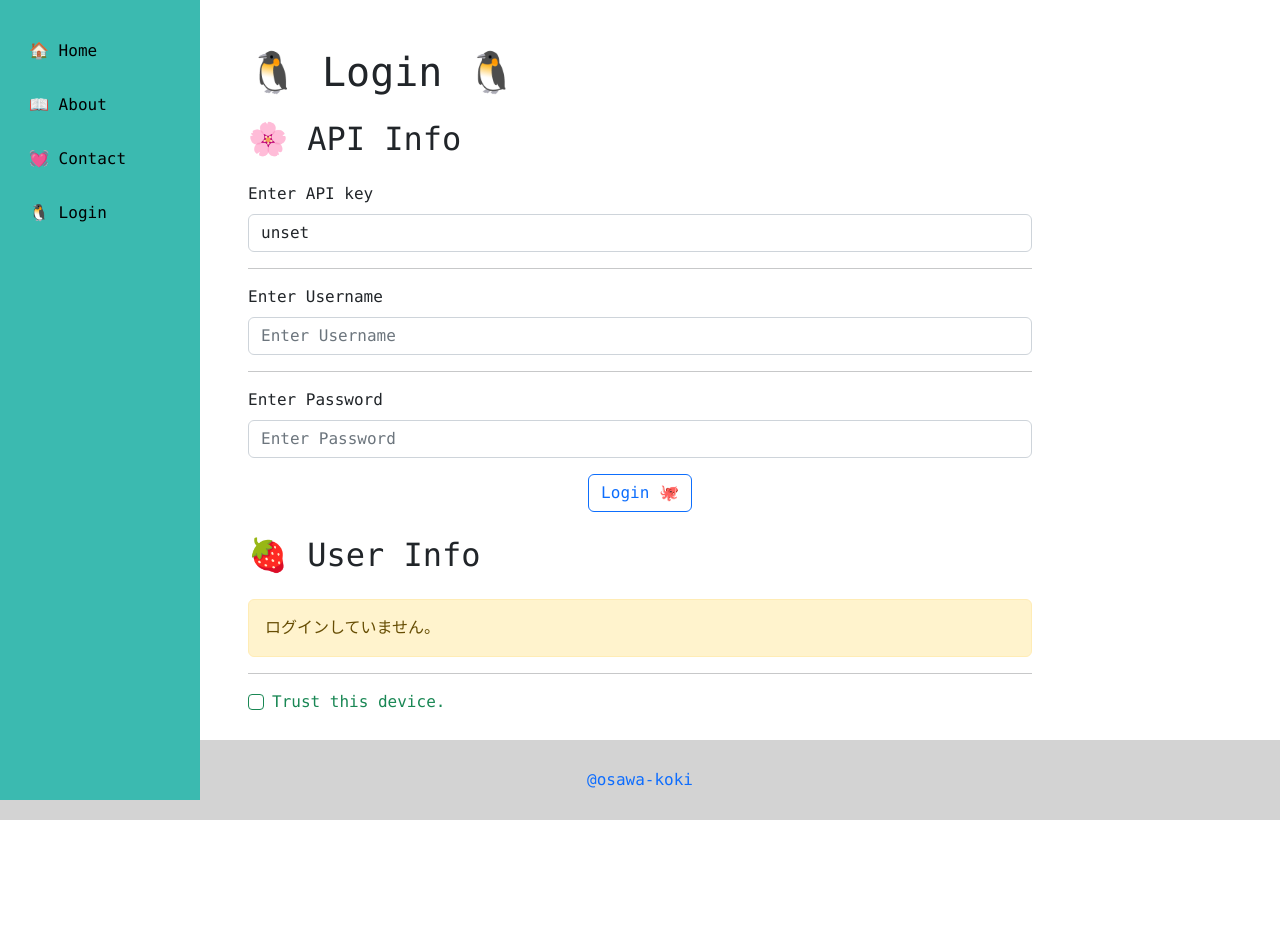
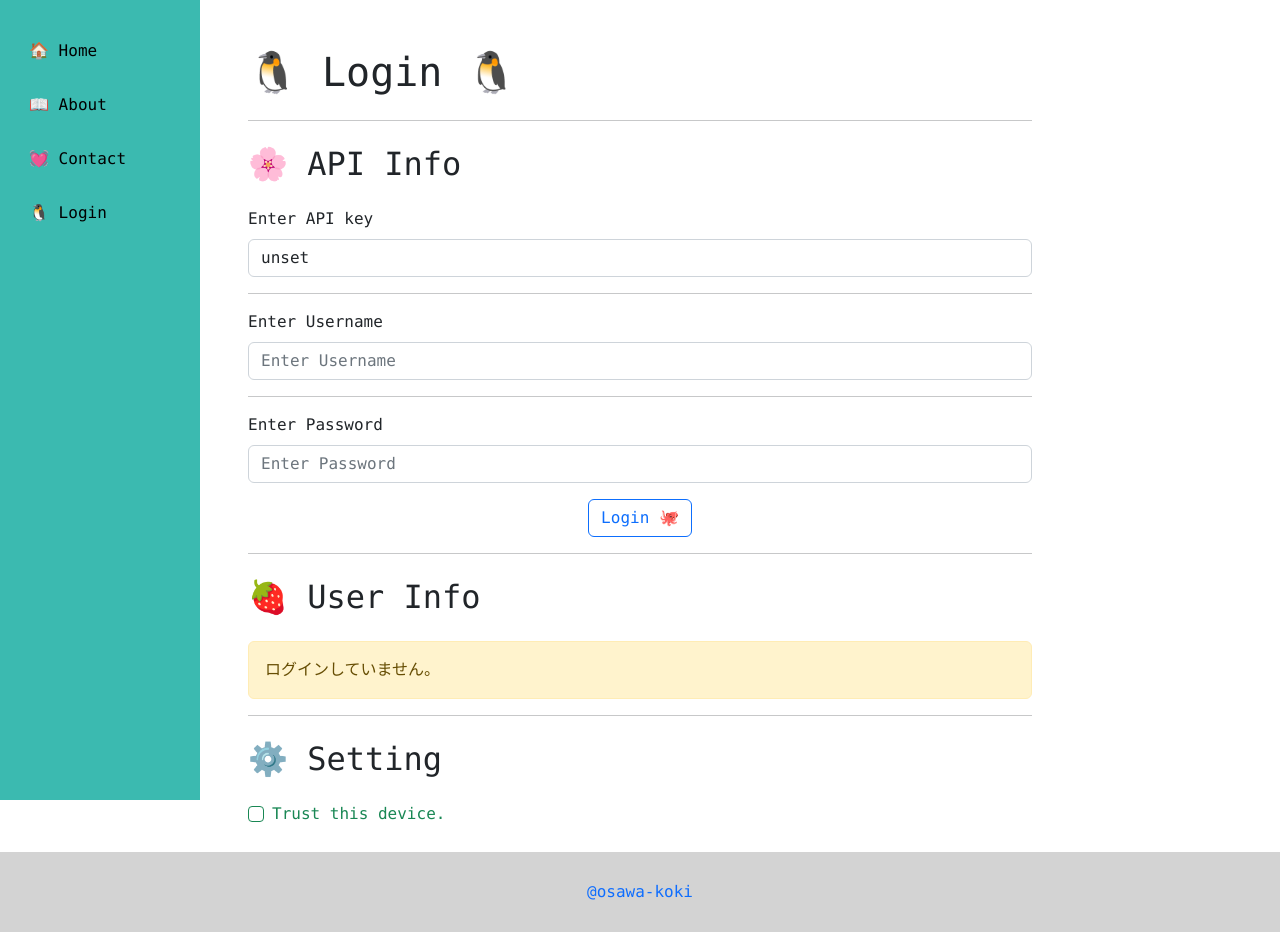
Before and after one commit to osawa-koki/enegaeru-sample, a Next.js app: page /login in a window 1280 px wide. Before the commit the page ends 820 px from the top, so only its background shows below. Built offline with nearby package versions, Linux system fonts and the light colour scheme; no server answers.

Commit message:
小さな修正。

```diff
--- a/pages/login.tsx
+++ b/pages/login.tsx
@@ -80,6 +80,7 @@ export default function Setting() {
     <Layout>
       <div id="Setting" className="mt-3">
         <h1>🐧 Login 🐧</h1>
+        <hr />
         <h2>🌸 API Info</h2>
         <Form.Group className="mt-3">
           <Form.Label>Enter API key</Form.Label>
@@ -96,6 +97,7 @@ export default function Setting() {
           <Form.Control type="password" placeholder="Enter Password" value={sharedData.password} onInput={SetPassword} />
         </Form.Group>
         <Button variant='outline-primary' onClick={Login} className='mt-3 d-block mx-auto'>Login 🐙</Button>
+        <hr />
         <h2>🍓 User Info</h2>
         {
           userinfo !== null ?
@@ -139,6 +141,7 @@ export default function Setting() {
           <Alert variant='warning' className='my-3'>ログインしていません。</Alert>
         }
         <hr />
+        <h2>⚙️ Setting</h2>
         <div className='mt-3'>
         <Form.Check type='checkbox' id={`trust-device`}>
           <Form.Check.Input type='checkbox' isValid />
```
